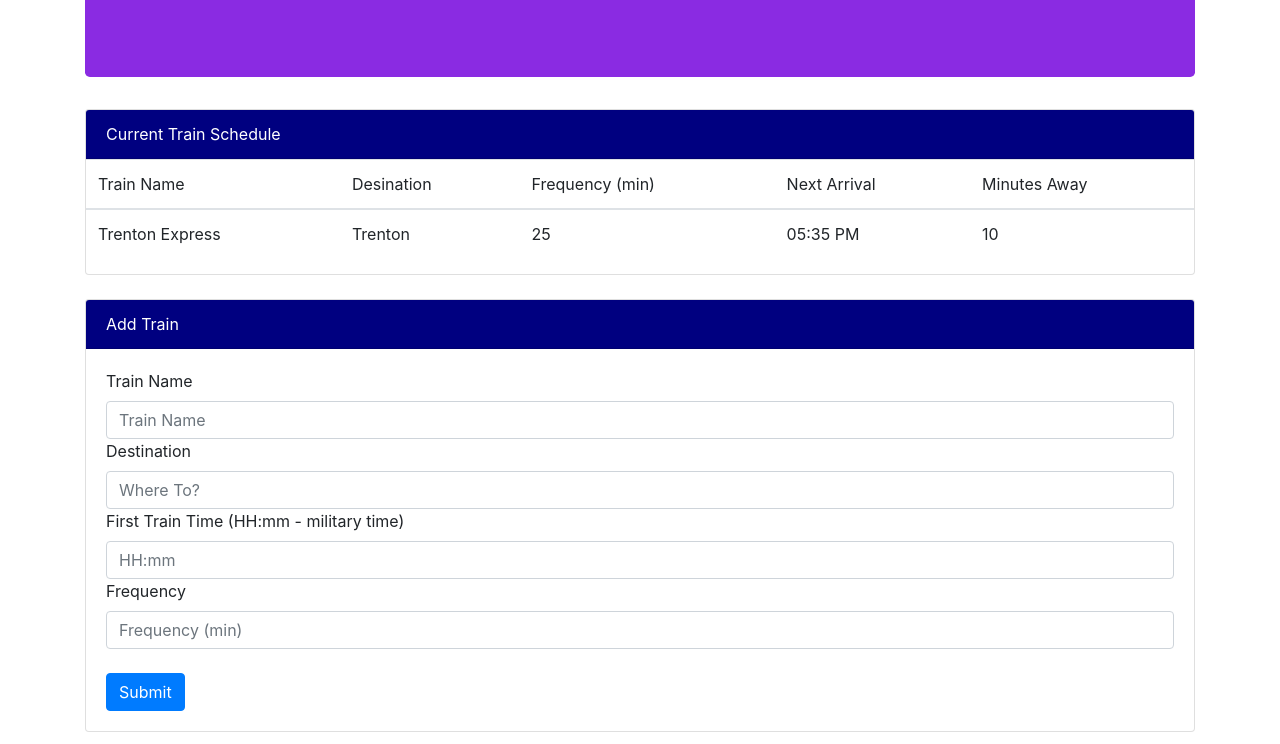
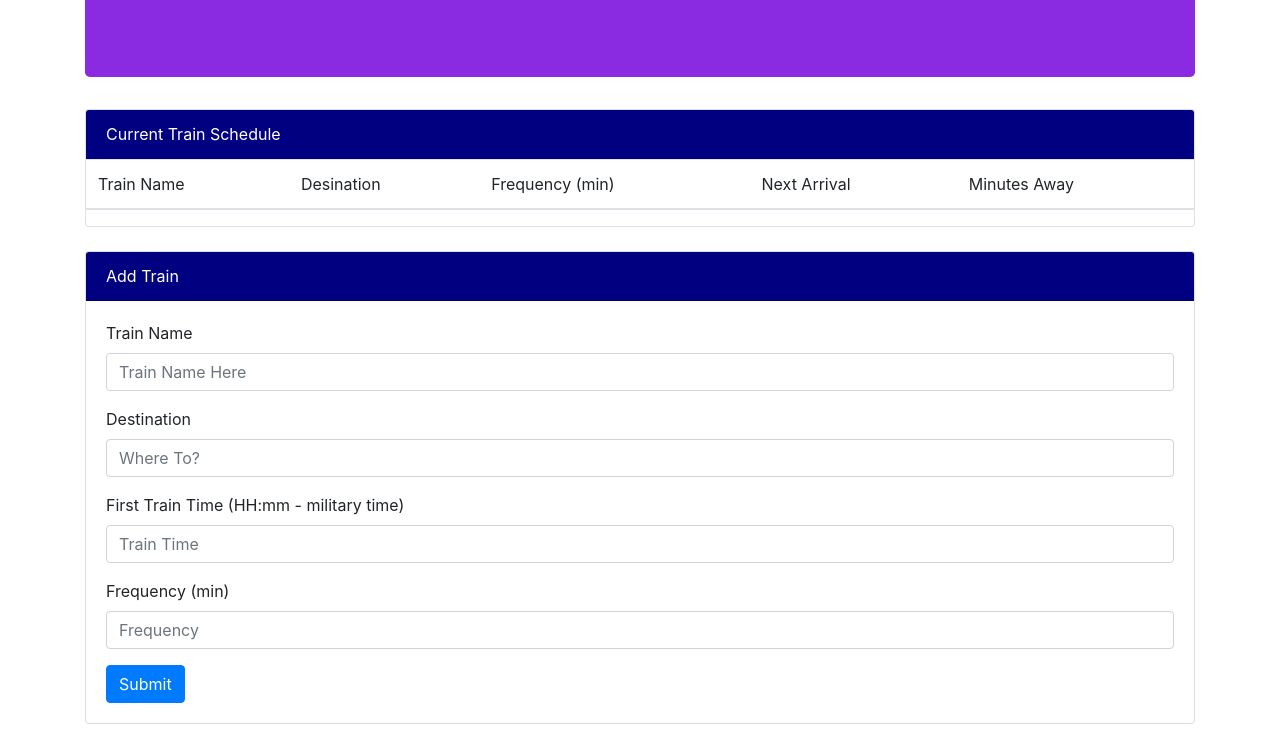
Before and after one commit to cdvincent/Train-Time, a plain HTML site: page index.html in a window 1280 px wide. Shown: the part 172-916 px from the top of the page. Drawn offline with nearby package versions, Linux system fonts and the light colour scheme.

Commit message:
form data is being captured

```diff
--- a/assets/css/style.css
+++ b/assets/css/style.css
@@ -1,6 +1,8 @@
 .container {
     margin: 0 auto;
+    margin-bottom: 20px;
 }
+
 
 #jumbo {
     background-color: blueviolet;
--- a/assets/javascript/app.js
+++ b/assets/javascript/app.js
@@ -10,3 +10,21 @@ var firebaseConfig = {
 
 firebase.initializeApp(firebaseConfig);
 var database = firebase.database()
+
+$("#submit").on("click", function(event) {
+    event.preventDefault();
+    let trainName = $("#trainName").val().trim();
+    let destination = $("#destination").val().trim();
+    let trainTime = $("#trainTime").val().trim();
+    let frequency = $("#frequency").val().trim();
+    console.log(trainName);
+    console.log(destination);
+    console.log(trainTime);
+    console.log(frequency);
+
+    $("#trainName").val("");
+    $("#destination").val("");
+    $("#trainTime").val("");
+    $("#frequency").val("");
+
+});
--- a/index.html
+++ b/index.html
@@ -30,13 +30,7 @@
                     </tr>
                 </thead>
                 <tbody>
-                <tr>
-                    <td id = "trainName">Trenton Express</td>
-                    <td id = "city">Trenton</td>
-                    <td id = "frequency">25</td>
-                    <td id = "arrival">05:35 PM</td>
-                    <td id = "minAway">10</td>
-                </tr>
+
                 </tbody>
             </table>
         </div>
@@ -47,26 +41,26 @@
             <div class="card-header" id = "cardHead">
                 Add Train
             </div>
-        <div class="card-body" id = "trainForm" class="form">
-            <label for="Train-Name">Train Name</label>
-
-            <input class="form-control" type="text" placeholder="Train Name" id = "trainName">
-            <label for="Destination">Destination</label>
-
-            <input class="form-control" type="text" placeholder="Where To?" id = "destination">
-            <label for="Train-Time">First Train Time (HH:mm - military time)</label>
-
-            <input class="form-control" type="text" placeholder="HH:mm" id = "trainTime">
-            <label for="Frequency">Frequency</label>
-
-            <input class="form-control" type="text" placeholder="Frequency (min)" id ="frequency">
-            <br>
-            <button class="btn btn-primary" type="submit" id="submit">Submit</button>
+            <form id = "trainForm">
+                <div class="form-group">
+                    <label for="trainName">Train Name</label>
+                    <input type="text" class="form-control" id="trainName" placeholder="Train Name Here">
                 </div>
+                <div class="form-group">
+                    <label for="destination">Destination</label>
+                    <input type="text" class="form-control" id="destination" placeholder="Where To?">
                 </div>
+                <div class="form-group">
+                    <label for="trainTime">First Train Time (HH:mm - military time)</label>
+                    <input type="text" class="form-control" id="trainTime" placeholder="Train Time">
                 </div>
-
-
+                <div class="form-group">
+                    <label for="frequency">Frequency (min)</label>
+                    <input type="text" class="form-control" id="frequency" placeholder="Frequency">
+                </div>
+                <button type="submit" class="btn btn-primary" id = "submit">Submit</button>
+            </form>
+        </div>
 
 
 
```
Lines whose indentation alone changed are shown as unchanged.
